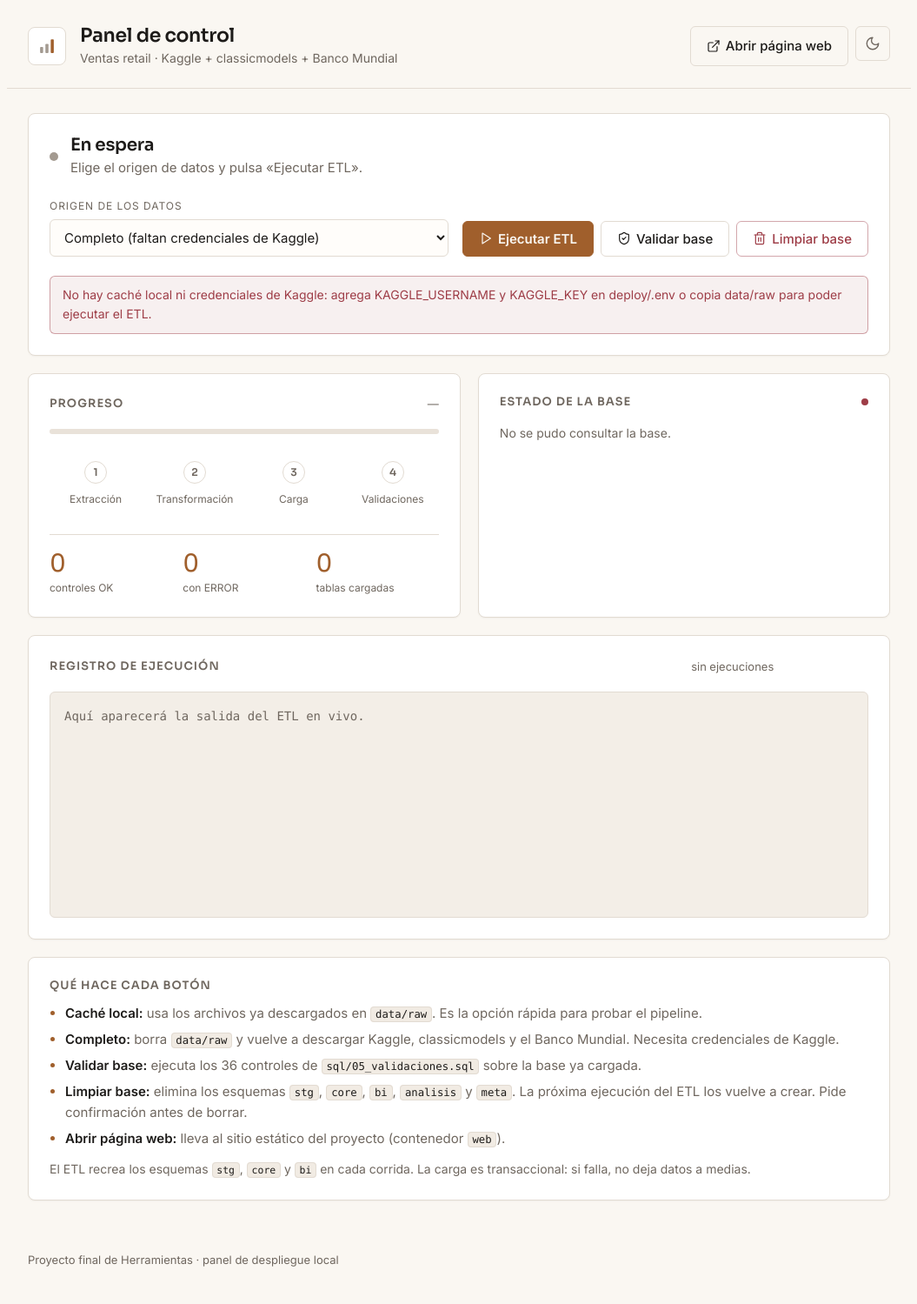
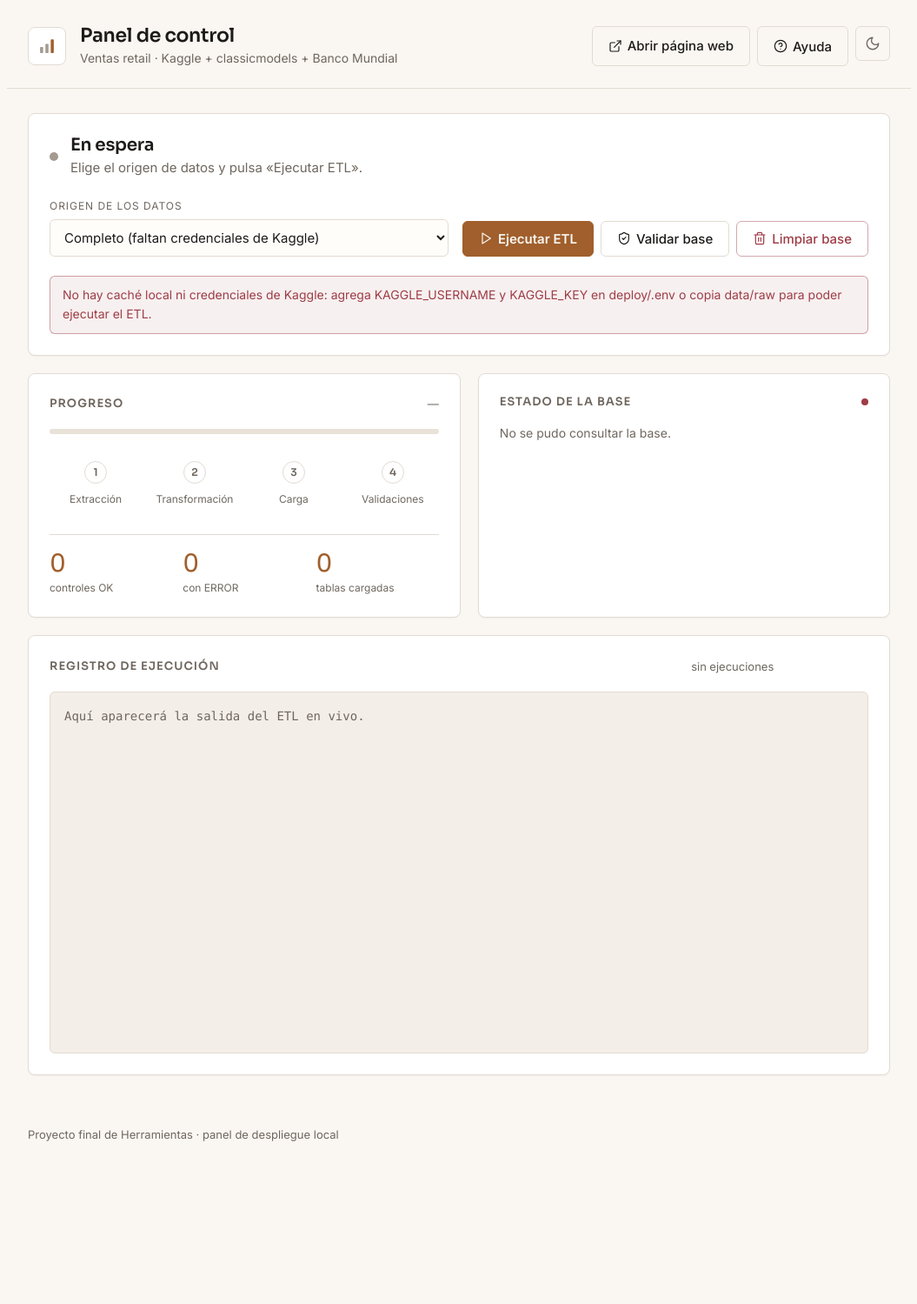
Before and after one commit to NicolMunoz012/proyecto_retail, a FastAPI app: page / in a window 1280 px wide. Shown: the whole page at 87% size, without its empty margins (112-1167 px from the left). After the commit the page ends 1312 px from the top, so only its background shows below. Run offline with FastAPI, Linux system fonts and the light colour scheme; data that the repository does not hold is empty; some libraries are stand-ins or nearby versions.

Commit message:
feat(panel): ayuda en modal y registro de ejecucion mas amplio

```diff
--- a/deploy/panel/static/app.js
+++ b/deploy/panel/static/app.js
@@ -334,6 +334,13 @@ consola.addEventListener("scroll", () => {
   autoScroll = consola.scrollTop + consola.clientHeight >= consola.scrollHeight - 40;
 });
 
+const modalAyuda = $("modal-ayuda");
+$("btn-ayuda").addEventListener("click", () => modalAyuda.showModal());
+$("cerrar-ayuda").addEventListener("click", () => modalAyuda.close());
+modalAyuda.addEventListener("click", (evento) => {
+  if (evento.target === modalAyuda) modalAyuda.close();
+});
+
 const botonTema = $("btn-tema");
 
 function temaActual() {
--- a/deploy/panel/static/estilos.css
+++ b/deploy/panel/static/estilos.css
@@ -375,8 +375,8 @@ select:focus { outline: 2px solid var(--salmon); outline-offset: 1px; }
 
 .consola {
   margin: 0;
-  min-height: 260px;
-  max-height: 430px;
+  min-height: clamp(380px, 52vh, 660px);
+  max-height: 72vh;
   overflow: auto;
   padding: 16px;
   border-radius: 6px;
@@ -427,6 +427,23 @@ dialog.modal h3 {
 }
 dialog.modal p { margin-bottom: 8px; color: var(--texto-2); font-size: 0.9375rem; }
 dialog.modal strong { color: var(--texto); }
+
+.modal-ayuda {
+  width: min(620px, calc(100vw - 32px));
+  max-height: min(82vh, 720px);
+  overflow: auto;
+}
+
+.modal-ayuda ul {
+  display: grid;
+  gap: 10px;
+  margin: 4px 0 14px;
+  padding-left: 18px;
+  color: var(--texto-2);
+  font-size: 0.9375rem;
+}
+.modal-ayuda li::marker { color: var(--salmon); }
+.modal-ayuda strong { color: var(--texto); }
 
 .modal-campo { display: grid; gap: 8px; margin-top: 18px; }
 .modal-campo label { font-size: 0.8125rem; color: var(--texto-2); }
--- a/deploy/panel/templates/index.html
+++ b/deploy/panel/templates/index.html
@@ -14,7 +14,7 @@
       } catch (error) {}
     })();
   </script>
-  <link rel="stylesheet" href="/static/estilos.css?v=4">
+  <link rel="stylesheet" href="/static/estilos.css?v=5">
 </head>
 <body>
   <header class="cabecera">
@@ -52,6 +52,16 @@
         Descargar Power BI
       </a>
       {% endif %}
+      <button id="btn-ayuda" class="btn btn-secundario" type="button">
+        <svg xmlns="http://www.w3.org/2000/svg" viewBox="0 0 24 24" width="16" height="16" fill="none"
+             stroke="currentColor" stroke-width="1.8" stroke-linecap="round" stroke-linejoin="round"
+             aria-hidden="true" focusable="false">
+          <circle cx="12" cy="12" r="10" />
+          <path d="M9.09 9a3 3 0 0 1 5.83 1c0 2-3 3-3 3" />
+          <path d="M12 17h.01" />
+        </svg>
+        Ayuda
+      </button>
       <button id="btn-tema" class="btn-tema" type="button" aria-label="Cambiar a tema oscuro"
               title="Cambiar a tema oscuro">
         <svg class="icono-sol" xmlns="http://www.w3.org/2000/svg" viewBox="0 0 24 24" width="18" height="18"
@@ -166,23 +176,27 @@
       <pre id="log" class="consola"><span class="tenue">Aquí aparecerá la salida del ETL en vivo.</span></pre>
     </section>
 
-    <section class="tarjeta nota">
-      <h3>Qué hace cada botón</h3>
-      <ul>
-        <li><strong>Caché local:</strong> usa los archivos ya descargados en <code>data/raw</code>. Es la opción rápida para probar el pipeline.</li>
-        <li><strong>Completo:</strong> borra <code>data/raw</code> y vuelve a descargar Kaggle, classicmodels y el Banco Mundial. Necesita credenciales de Kaggle.</li>
-        <li><strong>Validar base:</strong> ejecuta los 36 controles de <code>sql/05_validaciones.sql</code> sobre la base ya cargada.</li>
-        <li><strong>Limpiar base:</strong> elimina los esquemas <code>stg</code>, <code>core</code>, <code>bi</code>, <code>analisis</code> y <code>meta</code>. La próxima ejecución del ETL los vuelve a crear. Pide confirmación antes de borrar.</li>
-        <li><strong>Abrir página web:</strong> lleva al sitio estático del proyecto (contenedor <code>web</code>).</li>
-      </ul>
-      <p class="tenue">El ETL recrea los esquemas <code>stg</code>, <code>core</code> y <code>bi</code> en cada corrida. La carga es transaccional: si falla, no deja datos a medias.</p>
-    </section>
   </main>
 
   <footer>
     <span>Proyecto final de Herramientas · panel de despliegue local</span>
     <span id="version-base"></span>
   </footer>
+
+  <dialog id="modal-ayuda" class="modal modal-ayuda">
+    <h3>Qué hace cada botón</h3>
+    <ul>
+      <li><strong>Caché local:</strong> usa los archivos ya descargados en <code>data/raw</code>. Es la opción rápida para probar el pipeline.</li>
+      <li><strong>Completo:</strong> borra <code>data/raw</code> y vuelve a descargar Kaggle, classicmodels y el Banco Mundial. Necesita credenciales de Kaggle.</li>
+      <li><strong>Validar base:</strong> ejecuta los 36 controles de <code>sql/05_validaciones.sql</code> sobre la base ya cargada.</li>
+      <li><strong>Limpiar base:</strong> elimina los esquemas <code>stg</code>, <code>core</code>, <code>bi</code>, <code>analisis</code> y <code>meta</code>. La próxima ejecución del ETL los vuelve a crear. Pide confirmación antes de borrar.</li>
+      <li><strong>Abrir página web:</strong> lleva al sitio estático del proyecto (contenedor <code>web</code>).</li>
+    </ul>
+    <p class="tenue">El ETL recrea los esquemas <code>stg</code>, <code>core</code> y <code>bi</code> en cada corrida. La carga es transaccional: si falla, no deja datos a medias.</p>
+    <div class="modal-acciones">
+      <button type="button" id="cerrar-ayuda" class="btn btn-secundario">Cerrar</button>
+    </div>
+  </dialog>
 
   <dialog id="modal-limpiar" class="modal">
     <h3>Limpiar la base de datos</h3>
@@ -201,6 +215,6 @@
     </div>
   </dialog>
 
-  <script src="/static/app.js?v=3"></script>
+  <script src="/static/app.js?v=5"></script>
 </body>
 </html>
```
